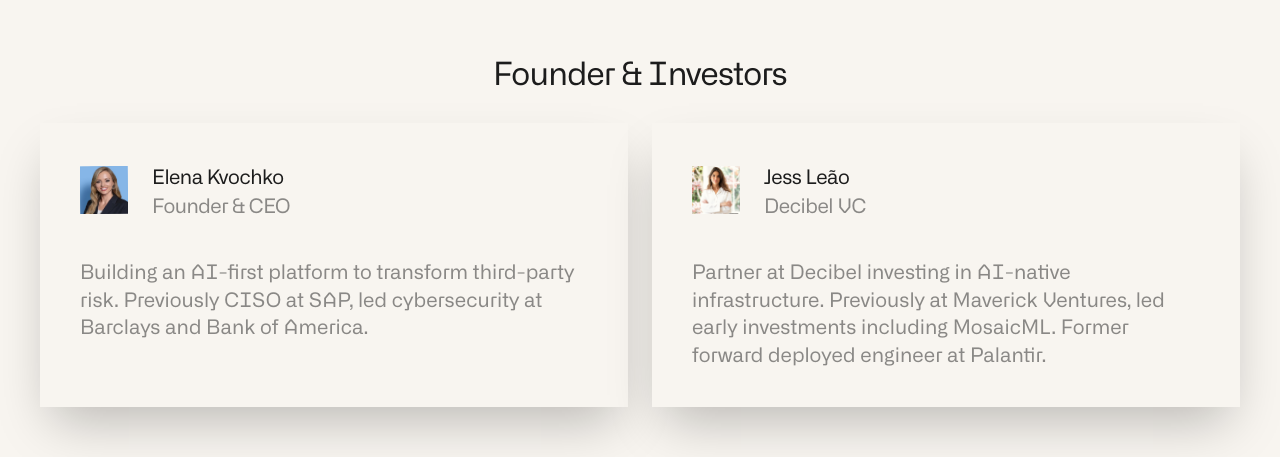
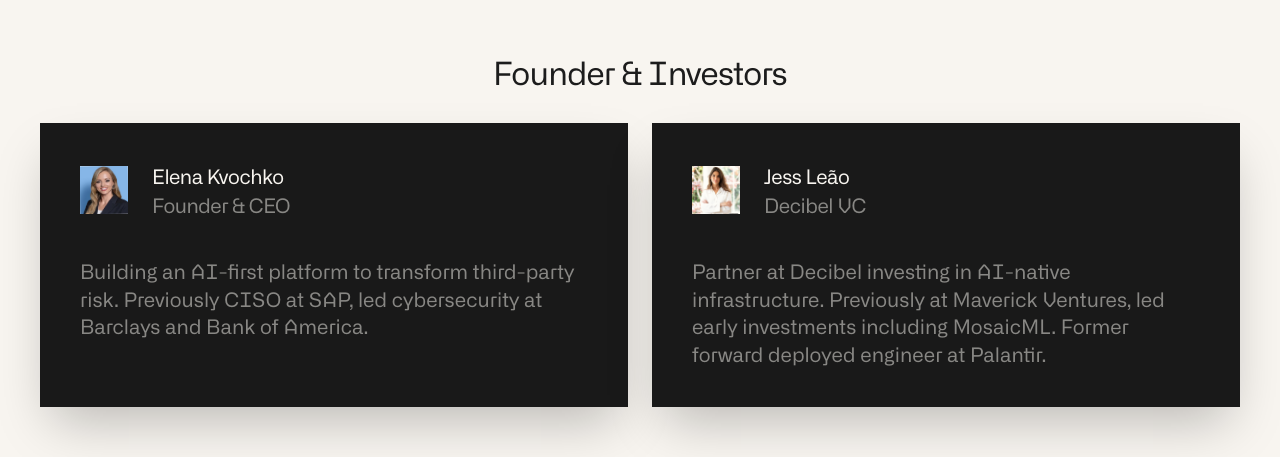
Before and after one commit to fvckprth/trustguard-mktg-v2, a Next.js app: page /company in a window 1280 px wide. Shown: the part 3840-4297 px from the top of the page. Built offline with nearby package versions, Linux system fonts and the light colour scheme.

Commit message:
Dark background for founder and investor cards on company page
Co-Authored-By: Claude Opus 4.6 <noreply@anthropic.com>

```diff
--- a/src/app/company/page.tsx
+++ b/src/app/company/page.tsx
@@ -291,7 +291,7 @@ export default function CompanyPage() {
 
           <div className="grid md:grid-cols-2 gap-6">
             <FadeUp delay={60}>
-              <div className="bg-background shadow-2xl p-6 md:p-10 flex flex-col gap-10 h-full">
+              <div className="bg-[#191919] shadow-2xl p-6 md:p-10 flex flex-col gap-10 h-full">
                 <div className="flex items-center gap-6">
                   <Image
                     src={FOUNDER.photo}
@@ -301,15 +301,15 @@ export default function CompanyPage() {
                     className="shrink-0 size-12 object-cover"
                   />
                   <div className="flex flex-col items-start gap-1">
-                    <p className="text-base md:text-xl tracking-tight leading-tight text-foreground">
+                    <p className="text-base md:text-xl tracking-tight leading-tight text-[#F8F5F0]">
                       {FOUNDER.name}
                     </p>
-                    <p className="text-sm md:text-xl tracking-tight leading-tight text-muted">
+                    <p className="text-sm md:text-xl tracking-tight leading-tight text-[#F8F5F0]/50">
                       {FOUNDER.role}
                     </p>
                   </div>
                 </div>
-                <p className="text-sm md:text-xl leading-snug text-muted">
+                <p className="text-sm md:text-xl leading-snug text-[#F8F5F0]/50">
                   {FOUNDER.bio}
                 </p>
               </div>
@@ -317,7 +317,7 @@ export default function CompanyPage() {
 
             {INVESTORS.map((investor, i) => (
               <FadeUp key={investor.name} delay={(i + 1) * 60 + 60}>
-                <div className="bg-background shadow-2xl p-6 md:p-10 flex flex-col gap-10 h-full">
+                <div className="bg-[#191919] shadow-2xl p-6 md:p-10 flex flex-col gap-10 h-full">
                   <div className="flex items-center gap-6">
                     <Image
                       src={investor.photo}
@@ -327,16 +327,16 @@ export default function CompanyPage() {
                       className="shrink-0 size-12 object-cover"
                     />
                     <div className="flex flex-col items-start gap-1">
-                      <p className="text-base md:text-xl tracking-tight leading-tight text-foreground">
+                      <p className="text-base md:text-xl tracking-tight leading-tight text-[#F8F5F0]">
                         {investor.name}
                       </p>
-                      <p className="text-sm md:text-xl tracking-tight leading-tight text-muted">
+                      <p className="text-sm md:text-xl tracking-tight leading-tight text-[#F8F5F0]/50">
                         {investor.role}
                       </p>
                     </div>
                   </div>
                   {investor.bio && (
-                    <p className="text-sm md:text-xl leading-snug text-muted">
+                    <p className="text-sm md:text-xl leading-snug text-[#F8F5F0]/50">
                       {investor.bio}
                     </p>
                   )}
```
